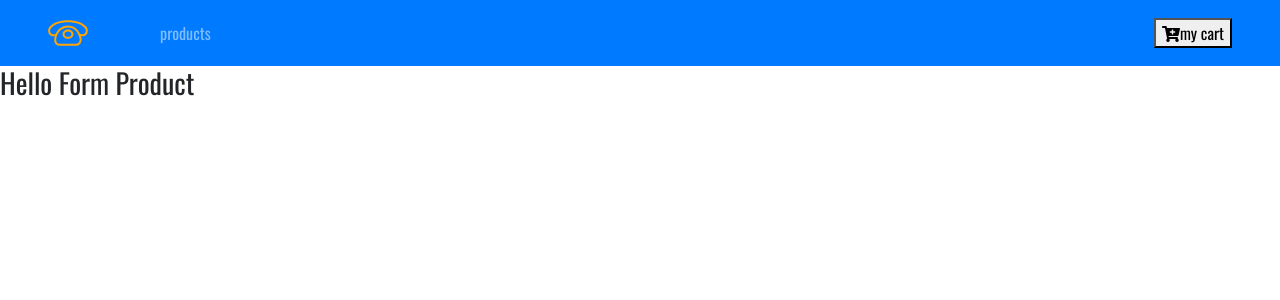
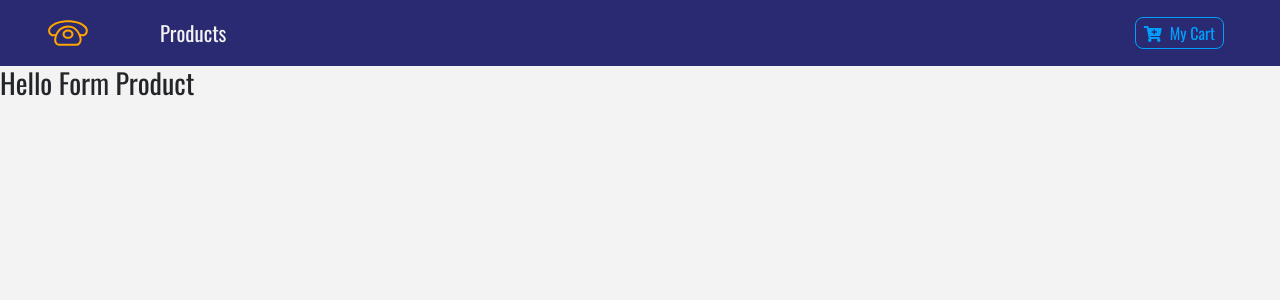
Before and after one commit to MansourMoukdad88/eCommereceStore, a React (Create React App) app: page / in a window 1280 px wide. Shown: the top 300 px of the page. Built offline with nearby package versions, Linux system fonts and the light colour scheme; a web font is replaced by a local one.

Commit message:
Styling Navbar using

```diff
--- a/package.json
+++ b/package.json
@@ -7,7 +7,8 @@
     "react": "^16.8.6",
     "react-dom": "^16.8.6",
     "react-router-dom": "^5.0.0",
-    "react-scripts": "3.0.1"
+    "react-scripts": "3.0.1",
+    "styled-components": "^4.2.0"
   },
   "scripts": {
     "start": "react-scripts start",
--- a/src/App.css
+++ b/src/App.css
@@ -1,6 +1,7 @@
 :root{
   --mainBlue:#2a2a72;
   --lightBlue: #009ffd;
+  --mainWhite: #f3f3f3;
   --mainDark: #232528;
   --mainYellow: #ffa400;
 }
--- a/src/App.js
+++ b/src/App.js
@@ -1,6 +1,6 @@
 import React from 'react';
 import { Switch, Route } from 'react-router-dom';
-import logo from './logo.svg';
+// import logo from './logo.svg';
 import './App.css';
 import 'bootstrap/dist/css/bootstrap.min.css';
 import Navbar from './components/Navbar';
--- /dev/null
+++ b/src/components/Button.js
@@ -0,0 +1,21 @@
+import styled from 'styled-components';
+
+export const ButtonContainer = styled.button`
+  text-transform: capitalize;
+  font-size: 1.4 rem;
+  background: transparent;
+  border: 0.05rem solid var(--lightBlue);
+  color: var(--lightBlue);
+  border-radius: 0.5rem;
+  padding: 0.2rem 0.5rem;
+  cursor: pointer;
+  margin: 0.2rem 0.5rem 0.2rem 0;
+  transition: all 0.5s ease-in-out;
+  &:hover{
+    background: var(--lightBlue);
+    color: var(--mainBlue);
+  }
+  &:focus{
+    outline: none;
+  }
+`;
--- a/src/components/Navbar.js
+++ b/src/components/Navbar.js
@@ -2,10 +2,13 @@ import React, { Component } from 'react';
 import {Link} from 'react-router-dom';
 import logo from '../logo.svg';
 
+import styled from 'styled-components';
+import {ButtonContainer} from './Button';
+
 export default class Navbar extends Component {
   render() {
     return (
-      <nav className="navbar navbar-expand-sm bg-primary navbar-dark px-sm-5">
+      <NavWrapper className="navbar navbar-expand-sm navbar-dark px-sm-5">
         <Link to="/">
           <img src={logo} alt="store" className="navbar-brand"/>
         </Link>
@@ -17,12 +20,23 @@ export default class Navbar extends Component {
           </li>
         </ul>
         <Link to="/cart" className="ml-auto">
-          <button>
-            <i className="fas fa-cart-plus"/>
+          <ButtonContainer>
+            <span className="mr-2">
+              <i className="fas fa-cart-plus"/>
+            </span>
             my cart
-          </button>
+          </ButtonContainer>
         </Link>
-      </nav>
+      </NavWrapper>
     )
   }
 }
+
+const NavWrapper = styled.nav`
+  background: var(--mainBlue);
+  .nav-link {
+    color: var(--mainWhite)!important;
+    font-size: 1.3rem;
+    text-transform: capitalize;
+  }
+`
```
Also changed, not shown: 1 other file (tests, documents, lock files or other folders).
